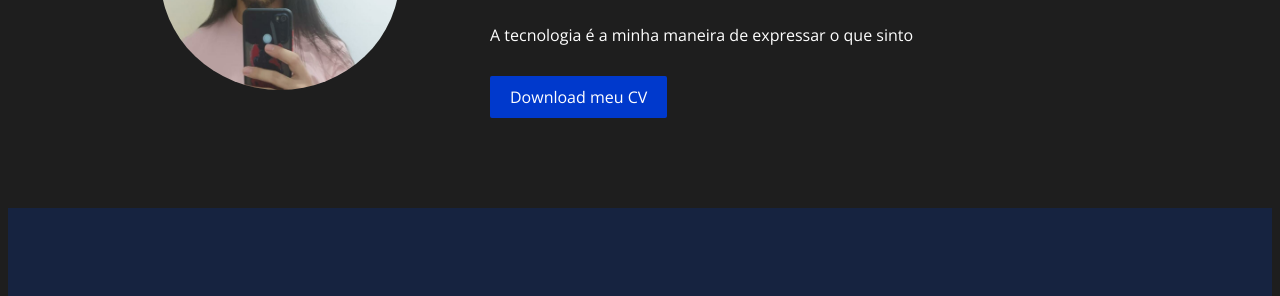
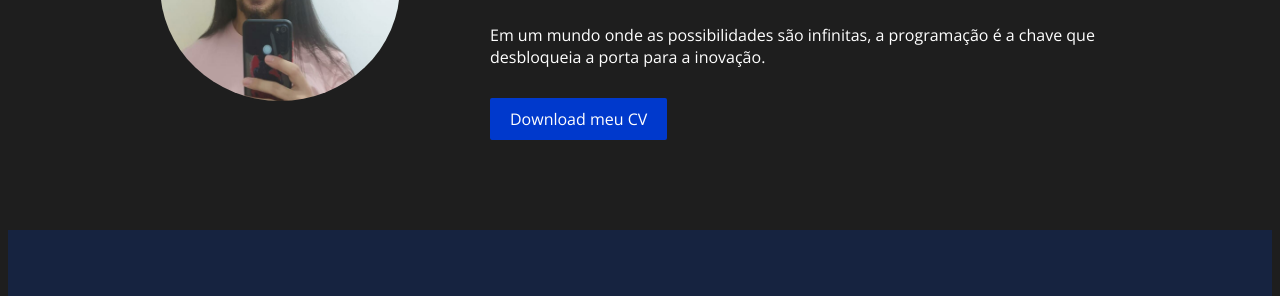
Before and after one commit to DrsCarry/my-personal-portfolio.github.io, a plain HTML site: page index.html in a window 1280 px wide. Shown: the part 281-577 px from the top of the page. Drawn offline with nearby package versions, Linux system fonts and the light colour scheme; a web font is replaced by a local one.

Commit message:
Update index.html

```diff
--- a/index.html
+++ b/index.html
@@ -27,7 +27,7 @@
     <div>
       <h1 class="main-title" class="title" id="inicio"> Oi, eu sou Danrley, Desenvolvedor Front-end
       </h1>
-      <p class="main-description">A tecnologia é a minha maneira de expressar o que sinto
+      <p class="main-description">Em um mundo onde as possibilidades são infinitas, a programação é a chave que desbloqueia a porta para a inovação.
       </p>
       <a class="button" href="assets/pdf/Curriculum Danrley..pdf"> Download meu CV </a>
     </div>
```
